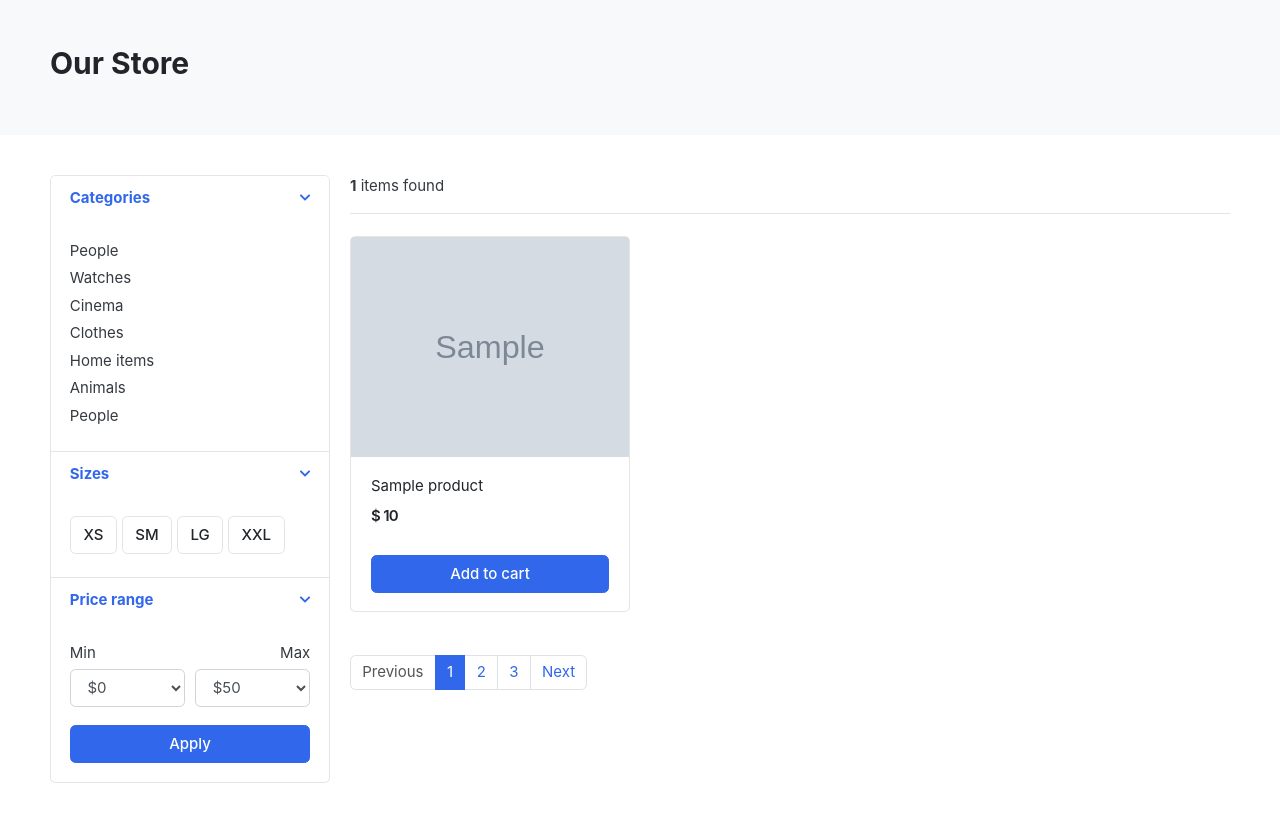
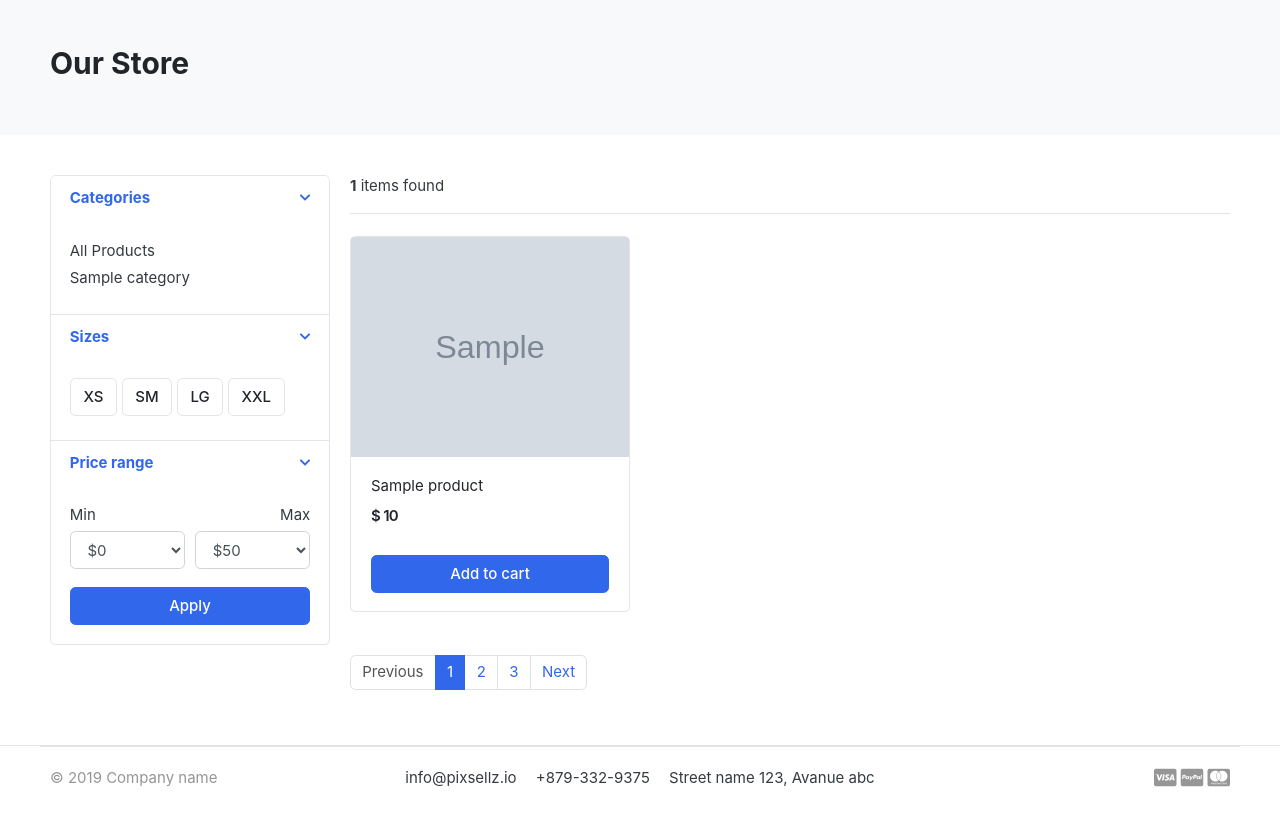
Before and after one commit to jasphil597-dev/JMKart, a Django app: template templates/store/store.html in a window 1280 px wide. Shown: the part 119-942 px from the top of the page. After the commit the page ends 906 px from the top, so only its background shows below. Run offline with Django 5.2, Linux system fonts and the light colour scheme; the template is opened without the code that fills it: most values are stand-ins (such as "Sample title", 1, 10 or a date in 2020); grey boxes marked "Sample" are stand-in pictures; some libraries are stand-ins or nearby versions; some web fonts are replaced.

Commit message:
feat(homepage): add dynamic categories on homepage with clickable category links

```diff
--- a/templates/includes/navbar.html
+++ b/templates/includes/navbar.html
@@ -61,6 +61,7 @@
 							<i class="fa fa-bars"></i> All category
 						</button>
 						<div class="dropdown-menu">
+							<a class="dropdown-item" href="{% url 'store' %}">All Products</a>
 							{% for category in links %}
 							<a class="dropdown-item" href="{{ category.get_url }}"
 								>{{ category.category_name }}</a
--- a/templates/store/store.html
+++ b/templates/store/store.html
@@ -31,13 +31,25 @@
 						<div class="filter-content collapse show" id="collapse_1" style="">
 							<div class="card-body">
 								<ul class="list-menu">
-									<li><a href="#">People </a></li>
+									<li>
+										<a href="{% url 'store' %}"> All Products </a>
+									</li>
+									{% for category in links %}
+									<li>
+										<a href="{{ category.get_url }}">
+											{{ category.category_name }}
+										</a>
+									</li>
+
+									{% endfor %}
+
+									<!-- <li><a href="#">People </a></li>
 									<li><a href="#">Watches </a></li>
 									<li><a href="#">Cinema </a></li>
 									<li><a href="#">Clothes </a></li>
 									<li><a href="#">Home items </a></li>
 									<li><a href="#">Animals</a></li>
-									<li><a href="#">People </a></li>
+									<li><a href="#">People </a></li> -->
 								</ul>
 							</div>
 							<!-- card-body.// -->
```
